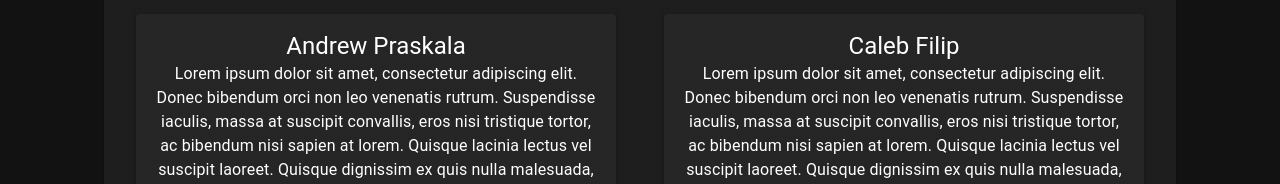
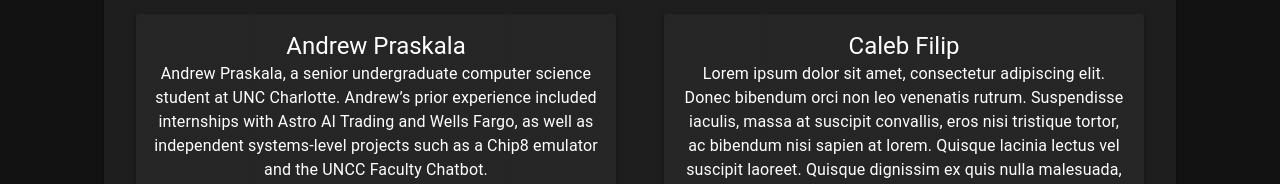
Before and after one commit to aprask/GameScout, a React (Vite) app in the folder client/: page / in a window 1280 px wide. Shown: the part 750-934 px from the top of the page. Built offline with nearby package versions, Linux system fonts and the light colour scheme; no server answers; sample sign-in values are in the browser's storage.

Commit message:
Update DashboardPage.tsx

```diff
--- a/client/src/pages/DashboardPage.tsx
+++ b/client/src/pages/DashboardPage.tsx
@@ -184,15 +184,8 @@
                   <Paper elevation={3} sx={{ m: 2, p: 2 }}>
                     <Typography variant="h5">Andrew Praskala</Typography>
                     <Typography variant="body1">
-                      Lorem ipsum dolor sit amet, consectetur adipiscing elit.
-                      Donec bibendum orci non leo venenatis rutrum. Suspendisse
-                      iaculis, massa at suscipit convallis, eros nisi tristique
-                      tortor, ac bibendum nisi sapien at lorem. Quisque lacinia
-                      lectus vel suscipit laoreet. Quisque dignissim ex quis
-                      nulla malesuada, feugiat mattis enim convallis. In sed
-                      lectus imperdiet, aliquet ex vitae, sagittis erat. Cras
-                      ullamcorper sit amet augue at egestas. Duis pellentesque
-                      felis vitae tristique congue.
+                      Andrew Praskala, a senior undergraduate computer science student at UNC Charlotte.
+                      Andrew’s prior experience included internships with Astro AI Trading and Wells Fargo, as well as independent systems-level projects such as a Chip8 emulator and the UNCC Faculty Chatbot.
                     </Typography>
                     <Box
                       sx={{
```
